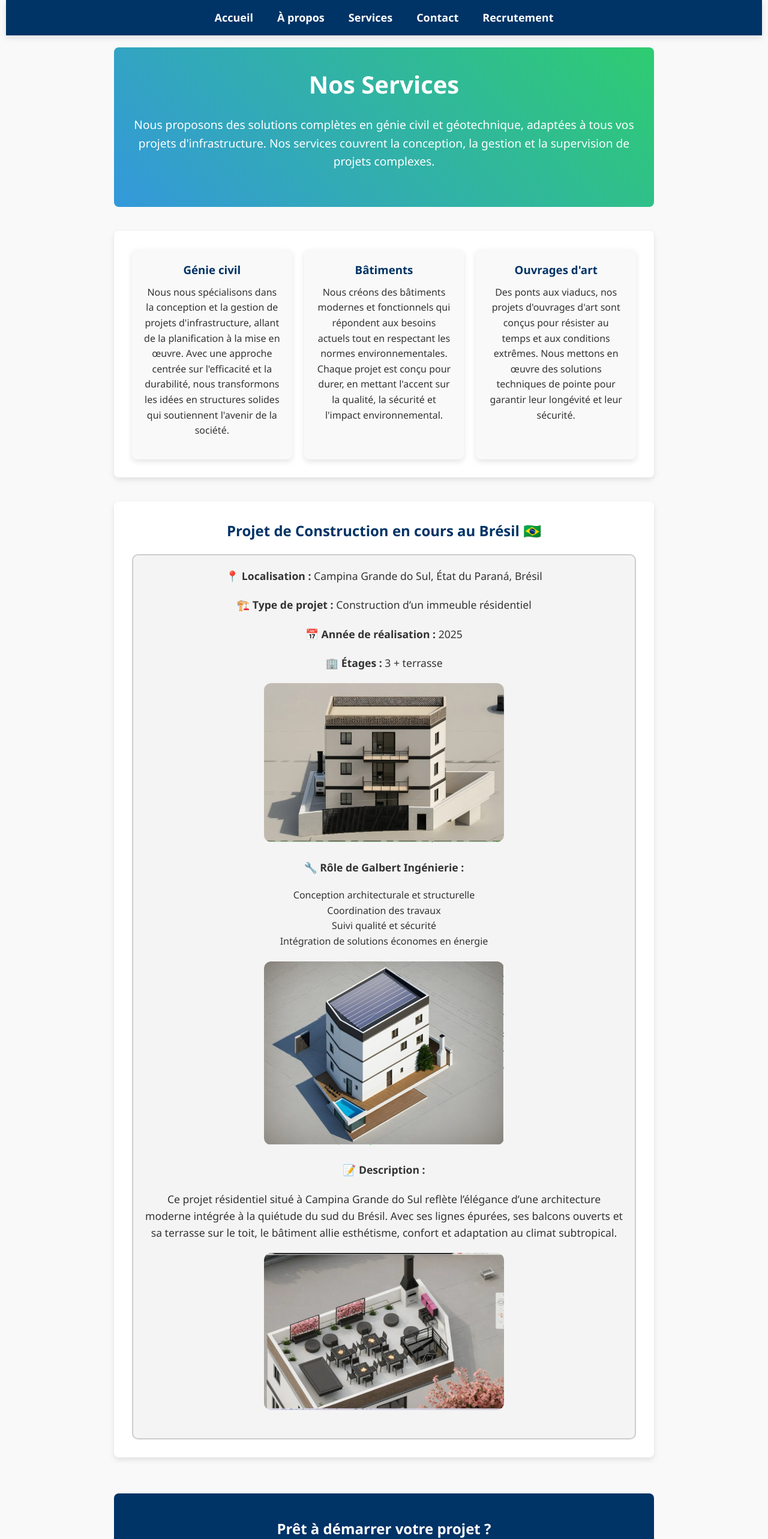
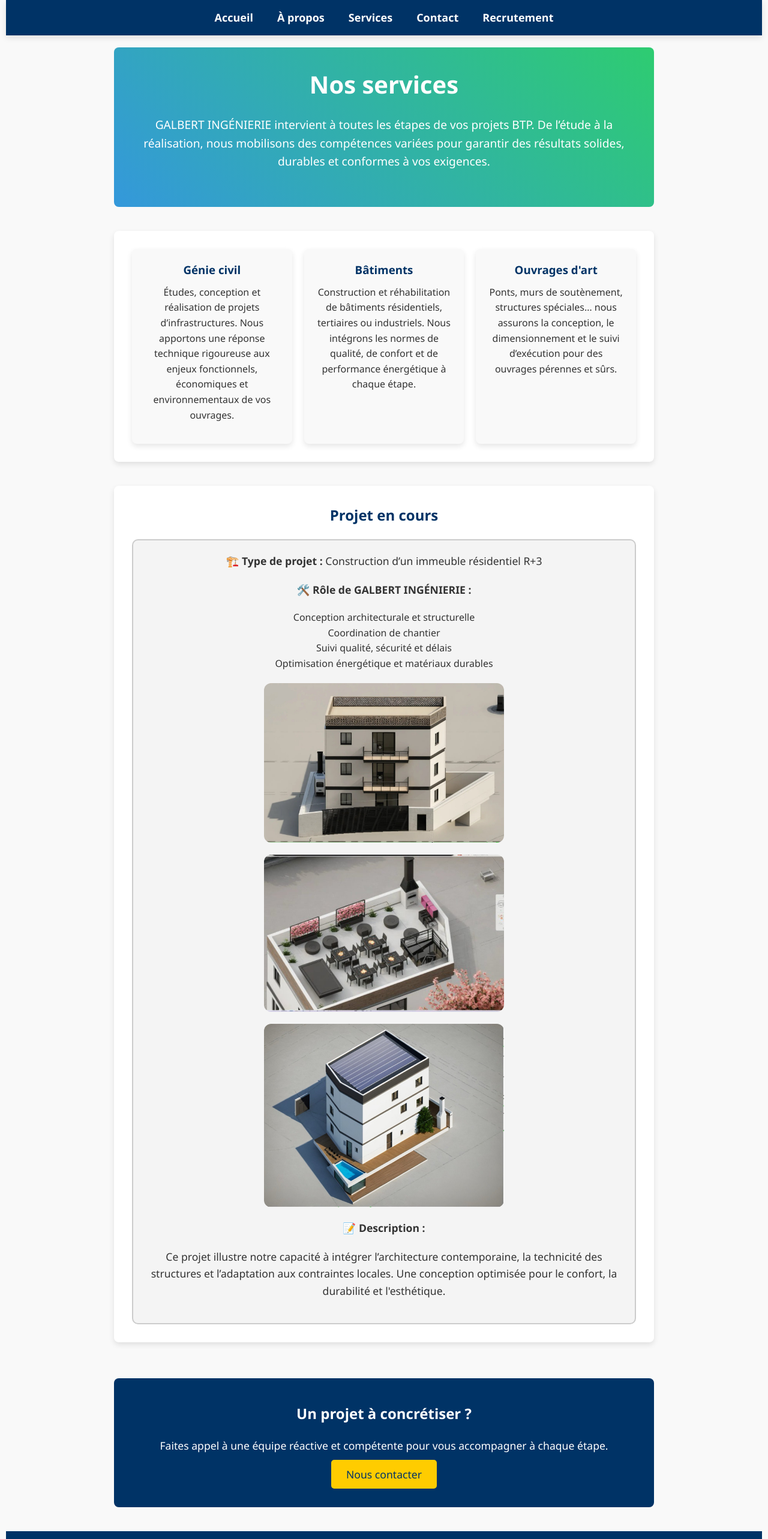
Before and after one commit to galbert-ingenierie/BE, a plain HTML site: page services.html in a window 1280 px wide. Shown: the top 2566 px of the page at 60% size. Drawn offline with Linux system fonts and the light colour scheme.

Commit message:
Add files via upload

```diff
--- a/services.html
+++ b/services.html
@@ -3,8 +3,8 @@
 <head>
     <meta charset="UTF-8">
     <meta name="viewport" content="width=device-width, initial-scale=1.0">
-    <meta name="description" content="Services offerts par GALBERT INGÉNIERIE en génie civil, géotechnique et infrastructures routières.">
-    <title>Services - GALBERT INGÉNIERIE</title>
+    <meta name="description" content="GALBERT INGÉNIERIE – Conception, coordination et réalisation de projets BTP : bâtiments, infrastructures, ouvrages d'art.">
+    <title>Services – GALBERT INGÉNIERIE</title>
     <link rel="stylesheet" href="styles.css">
     <style>
         .services {
@@ -64,8 +64,9 @@
 
     <section class="hero">
         <div class="hero-content">
-            <h1>Nos Services</h1>
-            <p>Nous proposons des solutions complètes en génie civil et géotechnique, adaptées à tous vos projets d'infrastructure. Nos services couvrent la conception, la gestion et la supervision de projets complexes.</p>
+            <h1>Nos services</h1>
+            <p>GALBERT INGÉNIERIE intervient à toutes les étapes de vos projets BTP. De l’étude à la réalisation, nous mobilisons des compétences variées pour garantir des résultats solides, durables et conformes à vos exigences.</p>
+        </div>
     </section>
 
     <!-- Nos services -->
@@ -73,52 +74,45 @@
         <div class="service-cards">
             <div class="card">
                 <h3>Génie civil</h3>
-                    <p>Nous nous spécialisons dans la conception et la gestion de projets d'infrastructure, allant de la planification à la mise en œuvre. Avec une approche centrée sur l'efficacité et la durabilité, nous transformons les idées en structures solides qui soutiennent l'avenir de la société.</p>
+                <p>Études, conception et réalisation de projets d’infrastructures. Nous apportons une réponse technique rigoureuse aux enjeux fonctionnels, économiques et environnementaux de vos ouvrages.</p>
             </div>
             <div class="card">
                 <h3>Bâtiments</h3>
-                    <p>Nous créons des bâtiments modernes et fonctionnels qui répondent aux besoins actuels tout en respectant les normes environnementales. Chaque projet est conçu pour durer, en mettant l'accent sur la qualité, la sécurité et l'impact environnemental.</p>
+                <p>Construction et réhabilitation de bâtiments résidentiels, tertiaires ou industriels. Nous intégrons les normes de qualité, de confort et de performance énergétique à chaque étape.</p>
             </div>
             <div class="card">
                 <h3>Ouvrages d'art</h3>
-                    <p>Des ponts aux viaducs, nos projets d'ouvrages d'art sont conçus pour résister au temps et aux conditions extrêmes. Nous mettons en œuvre des solutions techniques de pointe pour garantir leur longévité et leur sécurité.</p>
+                <p>Ponts, murs de soutènement, structures spéciales… nous assurons la conception, le dimensionnement et le suivi d’exécution pour des ouvrages pérennes et sûrs.</p>
             </div>
         </div>
     </section>
 
     <!-- Projet en vedette -->
     <section class="intro">
-        <h2>Projet de Construction en cours au Brésil 🇧🇷</h2>
+        <h2>Projet en cours</h2>
         <div class="section-box">
-            <p><strong>📍 Localisation :</strong> Campina Grande do Sul, État du Paraná, Brésil</p>
-            <p><strong>🏗️ Type de projet :</strong> Construction d’un immeuble résidentiel</p>
-            <p><strong>📅 Année de réalisation :</strong> 2025</p>
-            <p><strong>🏢 Étages :</strong> 3 + terrasse</p>
-
-            <img src="batiment1.jpg" alt="Immeuble résidentiel - Campina Grande do Sul" style="width:100%; max-width:400px; height:auto; border-radius:12px; margin-bottom:20px;">
-
-            <p><strong>🔧 Rôle de Galbert Ingénierie :</strong></p>
+            <p><strong>🏗️ Type de projet :</strong> Construction d’un immeuble résidentiel R+3</p>
+            <p><strong>🛠️ Rôle de GALBERT INGÉNIERIE :</strong></p>
             <ul>
                 <li>Conception architecturale et structurelle</li>
-                <li>Coordination des travaux</li>
-                <li>Suivi qualité et sécurité</li>
-                <li>Intégration de solutions économes en énergie</li>
+                <li>Coordination de chantier</li>
+                <li>Suivi qualité, sécurité et délais</li>
+                <li>Optimisation énergétique et matériaux durables</li>
             </ul>
-            <p></p>
-            <img src="batiment3.jpg" alt="Immeuble résidentiel - Campina Grande do Sul" style="width:100%; max-width:400px; height:auto; border-radius:12px; margin-bottom:20px;">
 
+            <img src="batiment1.jpg" alt="Immeuble résidentiel - Projet en cours" style="width:100%; max-width:400px; height:auto; border-radius:12px; margin:20px auto; display:block;">
+            <img src="batiment2.jpg" alt="Vue latérale" style="width:100%; max-width:400px; height:auto; border-radius:12px; margin:20px auto; display:block;">
+            <img src="batiment3.jpg" alt="Vue de nuit" style="width:100%; max-width:400px; height:auto; border-radius:12px; margin:20px auto; display:block;">
 
             <p><strong>📝 Description :</strong></p>
-            <p>Ce projet résidentiel situé à Campina Grande do Sul reflète l’élégance d’une architecture moderne intégrée à la quiétude du sud du Brésil. Avec ses lignes épurées, ses balcons ouverts et sa terrasse sur le toit, le bâtiment allie esthétisme, confort et adaptation au climat subtropical.</p>
-
-            <img src="batiment2.jpg" alt="Immeuble résidentiel - Campina Grande do Sul" style="width:100%; max-width:400px; height:auto; border-radius:12px; margin-bottom:20px;">
+            <p>Ce projet illustre notre capacité à intégrer l’architecture contemporaine, la technicité des structures et l’adaptation aux contraintes locales. Une conception optimisée pour le confort, la durabilité et l'esthétique.</p>
         </div>
     </section>
 
     <!-- Appel à l'action -->
     <section class="cta">
-            <h2>Prêt à démarrer votre projet ?</h2>
-            <p>Contactez-nous pour discuter de vos besoins et commencer à travailler ensemble sur des projets d'infrastructure durables.</p>
+        <h2>Un projet à concrétiser ?</h2>
+        <p>Faites appel à une équipe réactive et compétente pour vous accompagner à chaque étape.</p>
         <a href="contact.html" class="button">Nous contacter</a>
     </section>
 
```
Also changed, not shown: about.html (+22 -22 lines), contact.html (+1 -1 lines), index.html (+22 -23 lines). Lines whose indentation alone changed are shown as unchanged.
